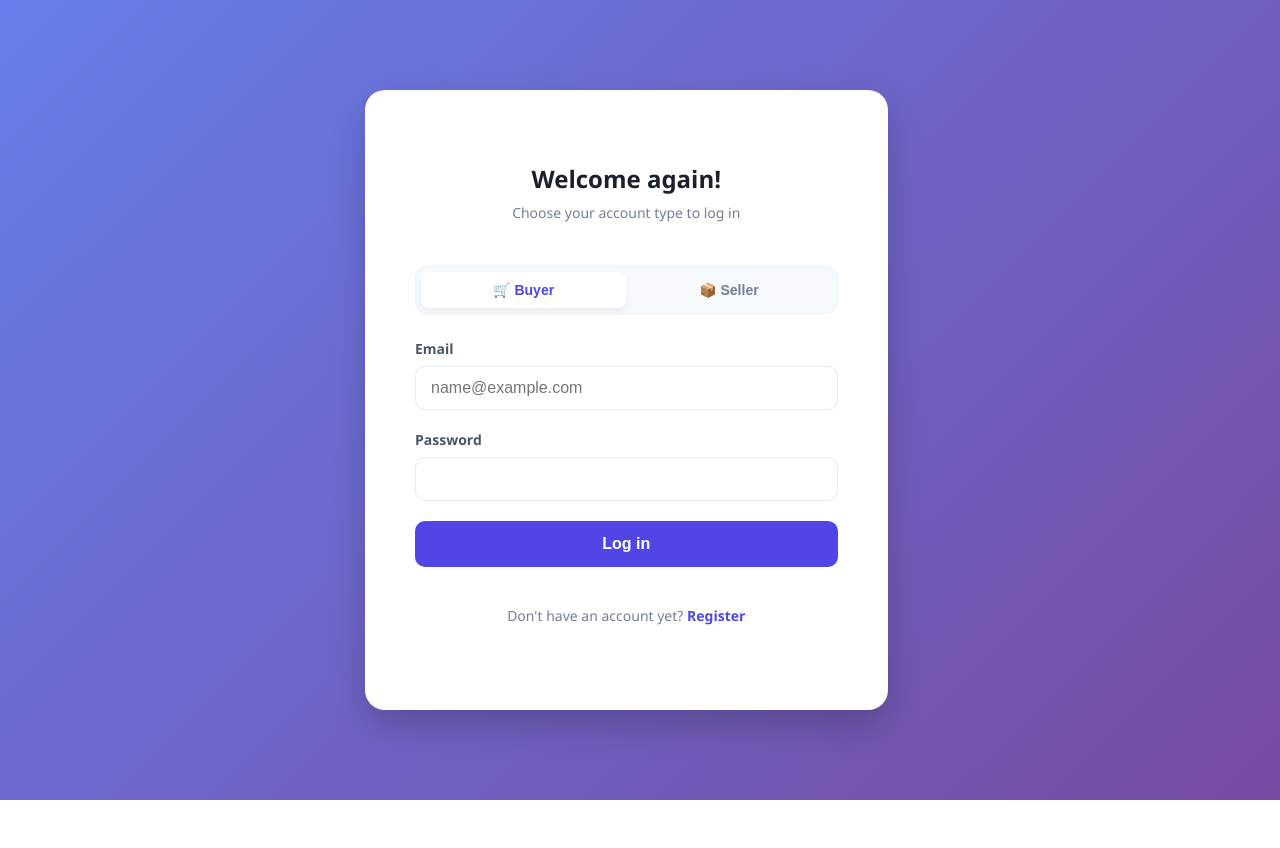
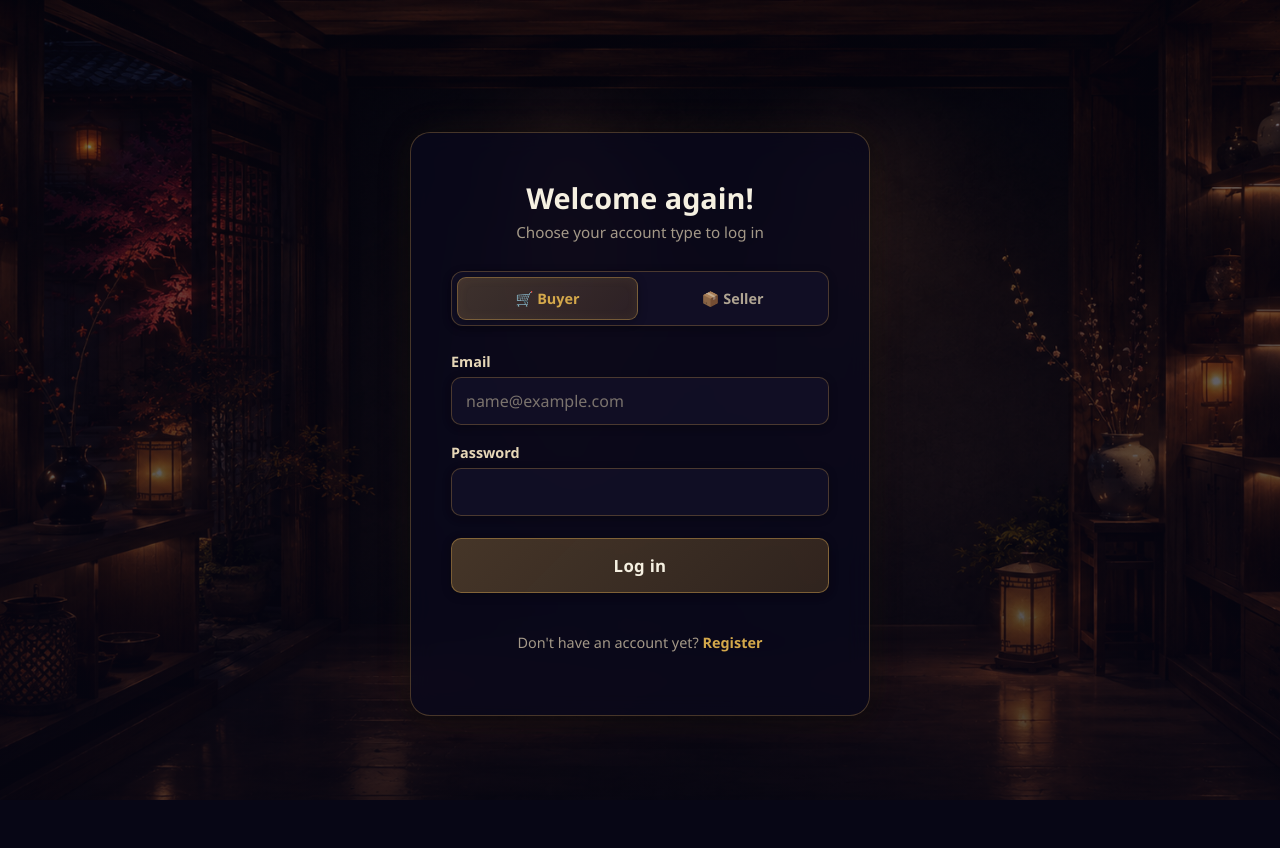
Before and after one commit to yaroslav-yarmak/flask-marketplace, a Flask app: page /login in a window 1280 px wide. Before the commit the page ends 800 px from the top, so only its background shows below. Run offline with Flask 3, Linux system fonts and the light colour scheme.

Commit message:
Redesign login and registration pages

```diff
--- a/static/style.css
+++ b/static/style.css
@@ -1,192 +1,329 @@
-body {
-  font-family: 'Segoe UI', Tahoma, Geneva, Verdana, sans-serif;
-  margin: 0;
-  background: linear-gradient(135deg, #667eea 0%, #764ba2 100%);
-  display: flex;
-  justify-content: center;
-  align-items: center;
-  height: 100vh;
+/* =========================================================
+   AUTH PAGES — Japanese Marketplace Theme
+   Shared by login.html and register.html only.
+   ========================================================= */
+
+/* --- BASE --- */
+html {
+    scroll-behavior: smooth;
 }
 
+body {
+    margin: 0;
+    padding: 0;
+    font-family: 'Segoe UI', Tahoma, Geneva, Verdana, sans-serif;
+    background: #070615;
+    min-height: 100vh;
+    color: #f5f0e1;
+}
+
+/* --- FULL-PAGE BACKGROUND LAYER --- */
+.login-page {
+    position: relative;
+    min-height: 100vh;
+    display: flex;
+    align-items: center;
+    justify-content: center;
+    box-sizing: border-box;
+}
+
+.page-bg {
+    position: fixed;
+    top: 0;
+    left: 0;
+    width: 100%;
+    height: 100vh;
+    background-color: #070615; /* Dark fallback if the image is missing */
+    background-size: cover;
+    background-position: center;
+    background-repeat: no-repeat;
+    z-index: 0;
+    pointer-events: none;
+}
+
+/* Dark overlay / gradient for readability */
+.page-bg::after {
+    content: '';
+    position: absolute;
+    top: 0;
+    left: 0;
+    width: 100%;
+    height: 100%;
+    background: linear-gradient(180deg, rgba(7, 6, 21, 0.55) 0%, rgba(7, 6, 21, 0.72) 100%);
+    pointer-events: none;
+}
+
+/* --- CONTENT WRAPPER ABOVE THE BACKGROUND --- */
+.page-wrapper {
+    position: relative;
+    z-index: 1;
+    width: 100%;
+    min-height: 100vh;
+    display: flex;
+    align-items: center;
+    justify-content: center;
+    padding: 24px 16px;
+    box-sizing: border-box;
+}
+
+/* --- GLASS CARD --- */
 .login-card {
-  background: white;
-
-  /* Змінюємо ці два рядки: */
-  width: 550px;           /* Фіксована ширина */
-  max-width: 95%;         /* Залишаємо для адаптивності на мобільних */
-
-  /* Твої поточні правила */
-  min-height: 620px;
+    width: 460px;
+    max-width: 100%;
+    box-sizing: border-box;
+    background: rgba(10, 8, 28, 0.78);
+    backdrop-filter: blur(12px);
+    -webkit-backdrop-filter: blur(12px);
+    border: 1px solid rgba(184, 142, 72, 0.35);
+    border-radius: 20px;
+    padding: 48px 40px;
+    box-shadow:
+        0 4px 24px rgba(0, 0, 0, 0.4),
+        0 0 40px rgba(184, 142, 72, 0.08);
     display: flex;
     flex-direction: column;
     justify-content: center;
-  padding: 50px;
-  border-radius: 20px;
-  box-shadow: 0 15px 35px rgba(0,0,0,0.2);
-  box-sizing: border-box;
 }
 
+/* --- HEADER --- */
 .login-header {
     text-align: center;
-  margin-bottom: 30px;
+    margin-bottom: 28px;
 }
 
 .login-header h2 {
-  margin: 0;
-  color: #1a202c;
-  font-size: 24px;
+    margin: 0 0 6px 0;
+    color: #f5f0e1;
+    font-size: 1.8rem;
+    font-weight: 800;
+    line-height: 1.2;
 }
 
 .login-header p {
-  color: #718096;
-  font-size: 14px;
-  margin-top: 8px;
+    margin: 0;
+    color: rgba(230, 215, 184, 0.7);
+    font-size: 0.95rem;
+    line-height: 1.4;
 }
 
+/* --- BUYER/SELLER SEGMENTED CONTROL --- */
 .role-switcher {
     display: flex;
-  background: #f7fafc;
+    gap: 4px;
+    background: rgba(20, 18, 40, 0.75);
+    border: 1px solid rgba(184, 142, 72, 0.35);
+    border-radius: 12px;
     padding: 5px;
-  border-radius: 12px;
-  margin-bottom: 25px;
-  border: 1px solid #edf2f7;
+    margin-bottom: 26px;
+    box-shadow: 0 2px 8px rgba(0, 0, 0, 0.25);
 }
 
 .role-btn {
     flex: 1;
-  border: none;
-  padding: 10px;
-  border-radius: 8px;
+    border: 1px solid transparent;
+    padding: 11px 10px;
+    border-radius: 9px;
     cursor: pointer;
     font-weight: 600;
-  font-size: 14px;
-  color: #718096;
+    font-size: 0.9rem;
+    color: rgba(230, 215, 184, 0.75);
     background: transparent;
-  transition: 0.3s;
-
+    transition: background 0.25s, color 0.25s, border-color 0.25s, box-shadow 0.25s;
     display: flex;
     align-items: center;
     justify-content: center;
     gap: 8px;
+    white-space: nowrap;
+    outline: none;
+    font-family: inherit;
+}
 
-  white-space: nowrap; /* 🔥 ОСЬ ГОЛОВНЕ */
+.role-btn:hover {
+    color: #f5f0e1;
+    background: rgba(30, 27, 55, 0.6);
+}
+
+.role-btn:focus-visible {
+    border-color: rgba(184, 142, 72, 0.6);
+    box-shadow: 0 0 0 3px rgba(184, 142, 72, 0.12);
 }
 
 .role-btn.active {
-  background: white;
-  color: #4f46e5;
-  box-shadow: 0 4px 6px rgba(0,0,0,0.05);
+    background: linear-gradient(135deg, rgba(184, 142, 72, 0.28) 0%, rgba(140, 100, 45, 0.22) 100%);
+    color: #d4a84b;
+    border-color: rgba(184, 142, 72, 0.5);
+    box-shadow:
+        0 2px 10px rgba(0, 0, 0, 0.3),
+        inset 0 0 12px rgba(184, 142, 72, 0.08);
+}
+
+/* --- FORM --- */
+.login-form {
+    display: flex;
+    flex-direction: column;
+    gap: 18px;
 }
 
 .input-group {
-  margin-bottom: 20px;
+    display: flex;
+    flex-direction: column;
+    gap: 6px;
 }
 
 .input-group label {
-  display: block;
-  font-size: 14px;
+    font-size: 0.9rem;
     font-weight: 600;
-  color: #4a5568;
-  margin-bottom: 8px;
+    color: #e6d7b8;
 }
 
 .input-group input {
     width: 100%;
-  padding: 12px 15px;
-  border: 1.5px solid #e2e8f0;
+    box-sizing: border-box;
+    padding: 12px 14px;
+    font-size: 1rem;
+    font-family: inherit;
+    color: #f5f0e1;
+    background: rgba(20, 18, 40, 0.75);
+    border: 1px solid rgba(184, 142, 72, 0.35);
     border-radius: 10px;
-  font-size: 16px;
-  box-sizing: border-box;
     outline: none;
-  transition: border-color 0.2s;
+    box-shadow: 0 2px 8px rgba(0, 0, 0, 0.25);
+    transition: border-color 0.2s, box-shadow 0.2s;
+}
+
+.input-group input::placeholder {
+    color: rgba(230, 215, 184, 0.5);
+}
+
+.input-group input:hover {
+    border-color: rgba(184, 142, 72, 0.55);
 }
 
 .input-group input:focus {
-  border-color: #4f46e5;
+    border-color: rgba(184, 142, 72, 0.7);
+    box-shadow: 0 0 0 3px rgba(184, 142, 72, 0.12), 0 2px 12px rgba(184, 142, 72, 0.15);
 }
 
-.form-options {
-  display: flex;
-  justify-content: space-between;
-  align-items: center;
-  font-size: 13px;
-  margin-bottom: 25px;
-  color: #718096;
-}
-
-.forgot-link {
-  color: #4f46e5;
-  text-decoration: none;
-}
-
+/* --- PRIMARY BUTTON (gold-brown CTA matching Checkout) --- */
 .login-btn {
     width: 100%;
-  background: #4f46e5;
-  color: white;
-  border: none;
-  padding: 14px;
+    padding: 15px 20px;
+    font-size: 1.05rem;
+    font-weight: 700;
+    letter-spacing: 0.3px;
+    color: #f5f0e1;
+    background: linear-gradient(135deg, rgba(184, 142, 72, 0.35) 0%, rgba(140, 100, 45, 0.3) 100%);
+    border: 1px solid rgba(184, 142, 72, 0.55);
     border-radius: 10px;
-  font-size: 16px;
-  font-weight: 600;
     cursor: pointer;
-  transition: 0.3s;
+    box-shadow: 0 2px 10px rgba(0, 0, 0, 0.3);
+    transition: background 0.25s, border-color 0.25s, transform 0.2s, box-shadow 0.25s;
+    font-family: inherit;
+    margin-top: 4px;
 }
 
 .login-btn:hover {
-  background: #4338ca;
+    background: linear-gradient(135deg, rgba(184, 142, 72, 0.5) 0%, rgba(160, 115, 55, 0.42) 100%);
+    border-color: rgba(184, 142, 72, 0.75);
     transform: translateY(-1px);
+    box-shadow: 0 5px 16px rgba(0, 0, 0, 0.4);
 }
 
+.login-btn:active {
+    transform: translateY(0);
+}
+
+.login-btn:focus-visible {
+    outline: 2px solid rgba(184, 142, 72, 0.7);
+    outline-offset: 2px;
+}
+
+/* --- FOOTER LINK --- */
 .login-footer {
     text-align: center;
-  margin-top: 25px;
-  font-size: 14px;
-  color: #718096;
+    margin-top: 26px;
+    font-size: 0.9rem;
+    color: rgba(230, 215, 184, 0.7);
 }
 
 .login-footer a {
-  color: #4f46e5;
+    color: #d4a84b;
     text-decoration: none;
     font-weight: 600;
+    transition: color 0.2s;
 }
 
-/*//////////////////////////*login_error*/
-
-.login-footer a {
-  color: #4f46e5;
-  text-decoration: none;
-  font-weight: 600;
+.login-footer a:hover {
+    color: #f5e6c8;
 }
 
-/* --- НОВІ СТИЛІ ДЛЯ ПОВІДОМЛЕНЬ --- */
+.login-footer a:focus-visible {
+    outline: 2px solid rgba(184, 142, 72, 0.6);
+    outline-offset: 2px;
+    border-radius: 4px;
+}
+
+/* --- FLASH MESSAGES (dark translucent, matching theme) --- */
 .alert {
-  padding: 12px;
+    padding: 12px 14px;
     margin-bottom: 20px;
     border-radius: 10px;
-  font-size: 14px;
+    font-size: 0.9rem;
     text-align: center;
     font-weight: 600;
-  animation: fadeIn 0.3s ease; /* Додав легку анімацію для професійності */
+    line-height: 1.4;
+    box-sizing: border-box;
+    animation: fadeIn 0.3s ease;
+    border: 1px solid rgba(184, 142, 72, 0.25);
+    background: rgba(20, 18, 40, 0.6);
+    color: #e6d7b8;
 }
 
 .alert-danger {
-  background-color: #fed7d7;
-  color: #c53030;
-  border: 1px solid #feb2b2;
+    background: rgba(120, 40, 40, 0.35);
+    color: #f0b0b0;
+    border: 1px solid rgba(200, 80, 80, 0.35);
+}
+
+.alert-success {
+    background: rgba(40, 110, 60, 0.3);
+    color: #a9d8b4;
+    border: 1px solid rgba(70, 150, 90, 0.35);
+}
+
+.alert-warning {
+    background: rgba(120, 95, 40, 0.3);
+    color: #ead9a8;
+    border: 1px solid rgba(190, 155, 60, 0.35);
 }
 
 @keyframes fadeIn {
-  from { opacity: 0; transform: translateY(-10px); }
+    from { opacity: 0; transform: translateY(-8px); }
     to { opacity: 1; transform: translateY(0); }
 }
 
-/* У style.css */
-:root {
-  --primary-color: #4f46e5;
-  --text-gray: #718096;
+/* --- RESPONSIVE --- */
+@media (max-width: 600px) {
+    .page-wrapper {
+        padding: 16px 12px;
     }
 
-/* У products.css тепер можна використовувати змінну */
-.buy-btn {
-  background: var(--primary-color);
+    .login-card {
+        padding: 34px 20px;
+        border-radius: 16px;
     }
+
+    .login-header h2 {
+        font-size: 1.55rem;
+    }
+
+    .login-header p {
+        font-size: 0.88rem;
+    }
+
+    .role-btn {
+        padding: 10px 8px;
+        font-size: 0.85rem;
+        gap: 6px;
+    }
+}
--- a/templates/login.html
+++ b/templates/login.html
@@ -1,11 +1,16 @@
 <!DOCTYPE html>
-<html>
+<html lang="en">
 <head>
+    <meta charset="UTF-8">
+    <meta name="viewport" content="width=device-width, initial-scale=1.0">
     <title>Login</title>
     <link rel="stylesheet" href="{{ url_for('static', filename='style.css') }}">
 </head>
 <body>
 
+<div class="page-bg" style="background-image: url('{{ url_for('static', filename='images/auth-japanese-shop.png') }}');"></div>
+
+<div class="page-wrapper">
   <div class="login-page">
     <div class="login-card">
       <div class="login-header">
@@ -49,6 +54,7 @@
       </div>
     </div>
   </div>
+</div>
 
 <script>
 function setRole(role, btn) {
```
Also changed, not shown: templates/register.html (+7 -1 lines), static/images/auth-japanese-shop.png (added), 1 other file. Lines whose indentation alone changed are shown as unchanged.
